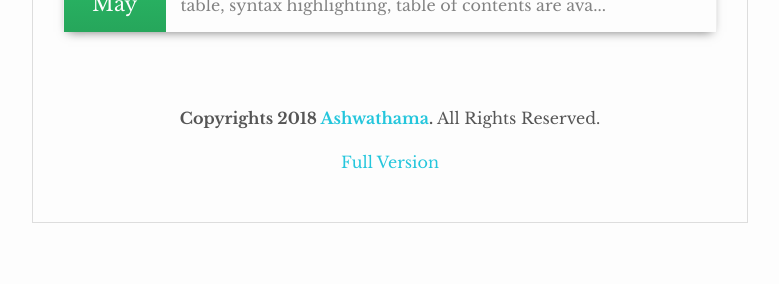
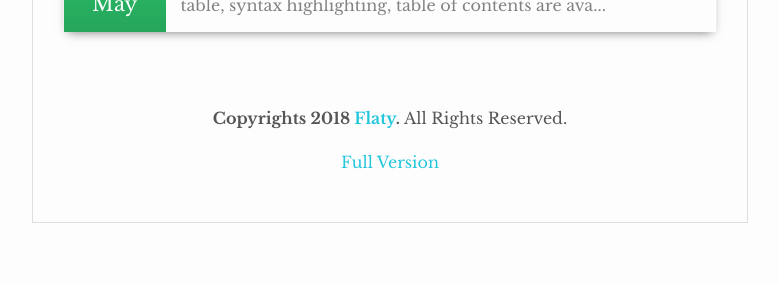
Before and after one commit to rptoma/Flaty, a Jekyll site: the page built from index.html, in a window 1280 px wide. Shown: the part 2080-2364 px from the top of the page, without its empty margins (250-1029 px from the left). Built offline with Jekyll 4.4.1, drawn with Linux system fonts in a browser that asks for light colours.

Commit message:
Update _config.yml

```diff
--- a/_config.yml
+++ b/_config.yml
@@ -6,7 +6,7 @@
 # 'jekyll serve'. If you change this file, please restart the server process.
 
 # Site settings
-title: Ashwathama
+title: Flaty
 description: > # this means to ignore newlines until "baseurl:"
  Ashwathama is a minimal website with an app like design. It also features card layouts for website elements.
 baseurl: "/Flaty" # the subpath of your site, e.g. /blog
```
